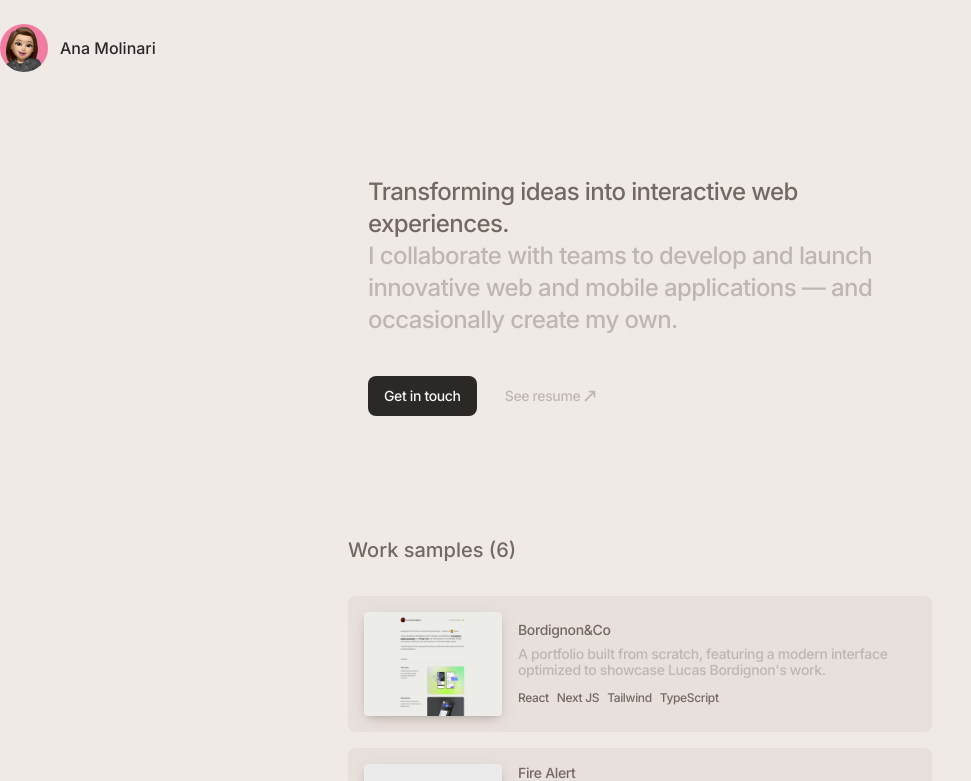
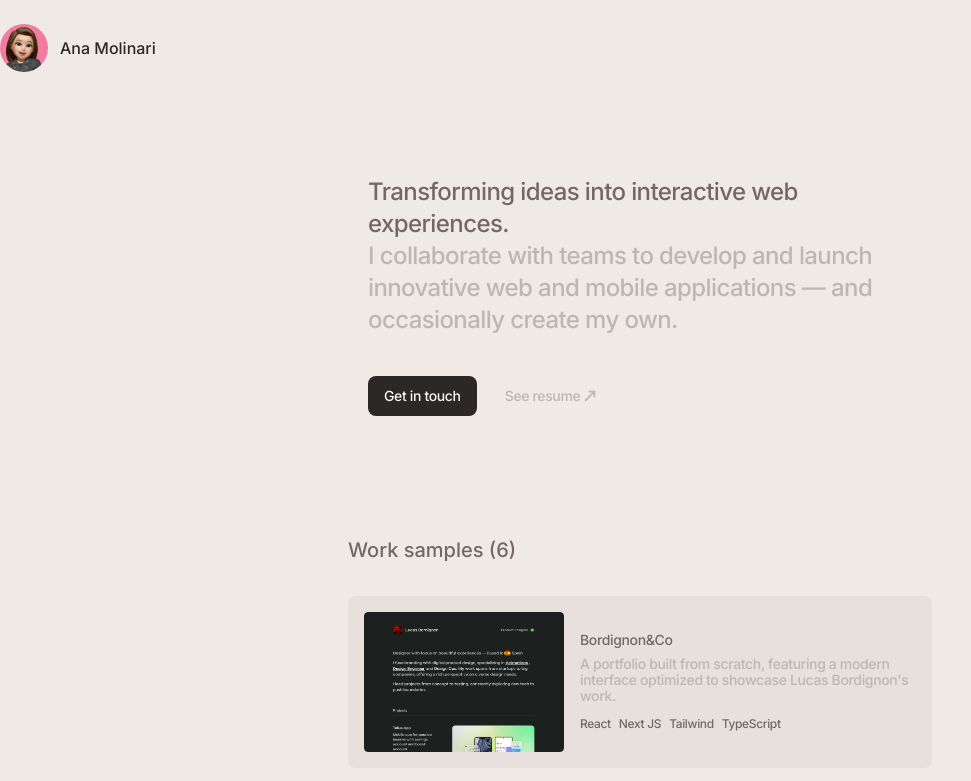
Before and after one commit to anamolinari/portfolio-ana, a Next.js app: page / in a window 1280 px wide. Shown: the top 781 px of the page, without its empty margins (0-971 px from the left). Built offline with nearby package versions, Linux system fonts and the light colour scheme.

Commit message:
Image updates 2

```diff
--- a/app/components/Project.tsx
+++ b/app/components/Project.tsx
@@ -142,14 +142,15 @@ export function Project() {
             rel="noopener noreferrer"
             aria-label={`View details for ${project.title}`}
           >
-            <div className="group flex items-center p-4 mb-4 gap-4 bg-card rounded-lg cursor-pointer">
-              <Image
-                src={project.image}
-                width={138}
-                height={104}
-                className=" rounded-[4px] shadow-project sm:group-hover:transform sm:group-hover:-translate-y-1 sm:transition-transform sm:duration-500 sm:ease-in-out"
-                alt={`Image of ${project.title}`}
-              />
+            <div className="group flex items-center p-4 mb-4 gap-4 bg-card rounded-lg cursor-pointer ">
+              <div className="bg-transparent relative w-[200px] h-[140px] shrink-0 overflow-hidden rounded-[4px] sm:group-hover:transform sm:group-hover:-translate-y-1 sm:transition-transform sm:duration-300 sm:ease-in-out">
+                <Image
+                  src={project.image}
+                  fill
+                  className=" rounded-[4px] shadow-project "
+                  alt={`Image of ${project.title}`}
+                />
+              </div>
 
               <div className="text-sm leading-4 tracking-tight">
                 <p className="text-secondary mb-2">{project.title}</p>
```
Also changed, not shown: public/projects/img-bordignon.png, public/projects/img-to-do-list.png.
